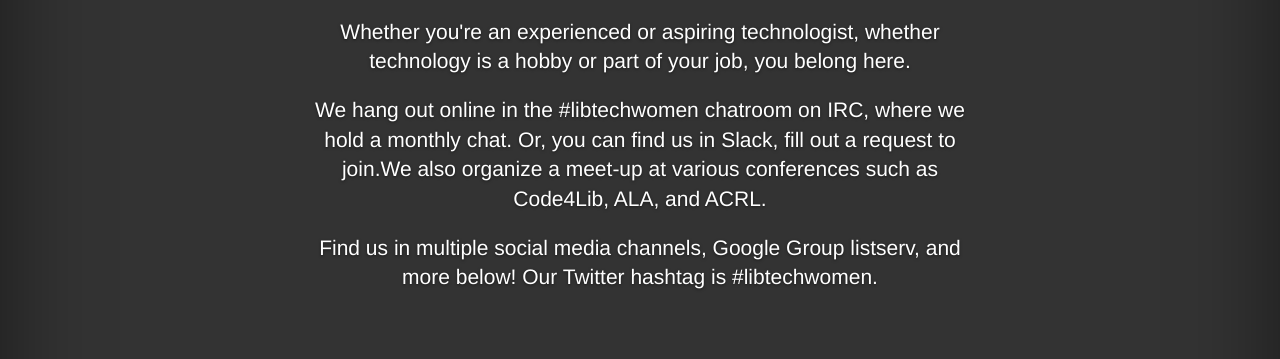
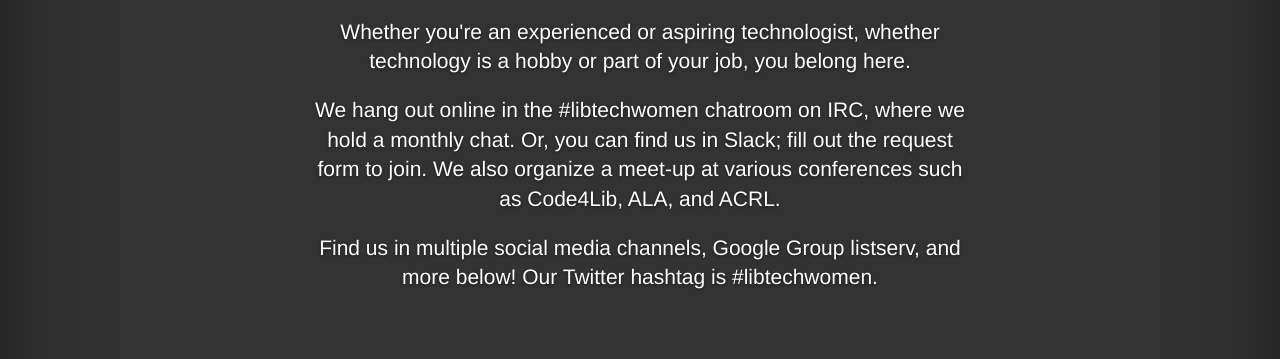
Before and after one commit to LibTechWomen/LibTechWomen.github.io, a plain HTML site: page about.html in a window 1280 px wide. Shown: the part 310-669 px from the top of the page. Drawn offline with nearby package versions, Linux system fonts and the light colour scheme; a script that the page names is missing; files whose address does not match are found by name.

Commit message:
Minor format/language changes

```diff
--- a/about.html
+++ b/about.html
@@ -56,7 +56,7 @@
 
             <p class="lead">Whether you're an experienced or aspiring technologist, whether technology is a hobby or part of your job, you belong here.</p>
 
-            <p class="lead">We hang out online in <a href="http://webchat.freenode.net/">the #libtechwomen chatroom on IRC</a>, where we hold <a href="chat.html">a monthly chat</a>. Or, you can find us in <a href="https://libtechwomen.slack.com/messages/C3XQMRQKB/">Slack</a>, fill out a <a href="https://docs.google.com/forms/d/e/1FAIpQLSczu2V1fOnoNELBl_Un9y2Znf9FxHtFhUtLB040uzNjAzMsfQ/viewform">request to join</a>.We also organize a meet-up at various conferences such as Code4Lib, ALA, and ACRL.</p>
+            <p class="lead">We hang out online in <a href="http://webchat.freenode.net/">the #libtechwomen chatroom on IRC</a>, where we hold <a href="chat.html">a monthly chat</a>. Or, you can find us in <a href="https://libtechwomen.slack.com/messages/C3XQMRQKB/">Slack</a>; fill out the <a href="https://docs.google.com/forms/d/e/1FAIpQLSczu2V1fOnoNELBl_Un9y2Znf9FxHtFhUtLB040uzNjAzMsfQ/viewform">request form to join</a>. We also organize a meet-up at various conferences such as Code4Lib, ALA, and ACRL.</p>
 
             <p class="lead">Find us in multiple social media channels, <a href="https://groups.google.com/forum/?fromgroups#!forum/libtechwomen">Google Group listserv</a>, and more below! Our Twitter hashtag is <a href="https://twitter.com/search?q=%23libtechwomen">#libtechwomen</a>.</p>
 
```
